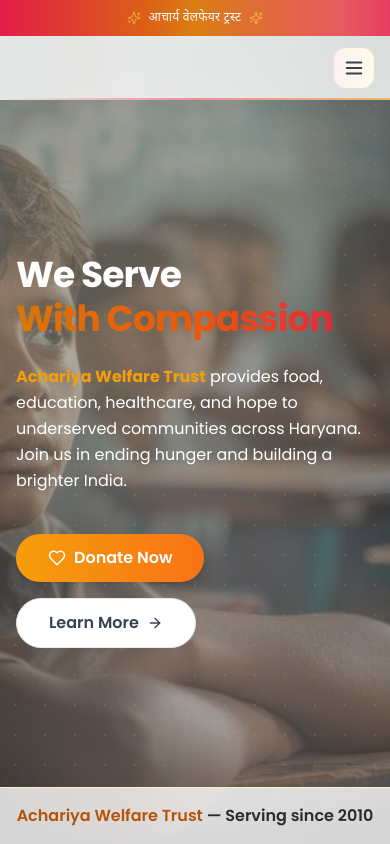
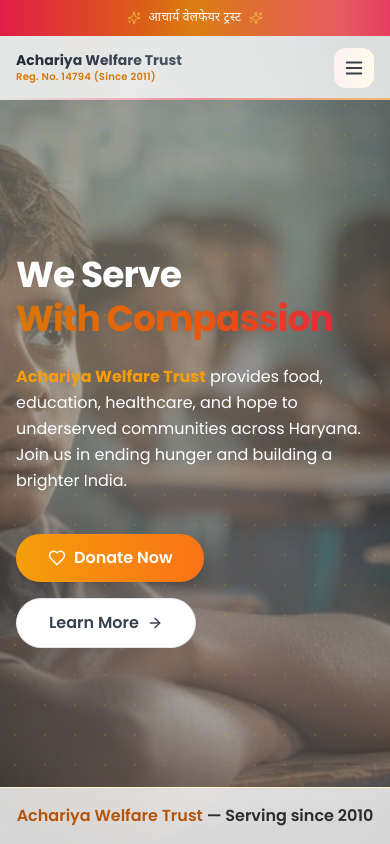
Before and after one commit to Acharya-Group/achariya-welfare, a Next.js app: page / in a window 390 px wide. Shown: the top 844 px of the page. Built offline with nearby package versions, Linux system fonts and the light colour scheme.

Commit message:
correct responshiv

```diff
--- a/src/app/page.tsx
+++ b/src/app/page.tsx
@@ -23,7 +23,7 @@
 
 export default function HomePage() {
   return (
-    <>
+    <div className='overflow-hidden'>
       <HeroSection />
       <StatsSection />
       <MissionVisionSection />
@@ -37,6 +37,6 @@
       <BlogSection/>
       <ContactSection />
       <CTASection />
-    </>
+    </div>
   );
 }
--- a/src/components/Navbar.tsx
+++ b/src/components/Navbar.tsx
@@ -88,7 +88,7 @@
                   priority
                 />
               </div> */}
-              <div className="hidden sm:block">
+              <div>
                 <p className="text-sm lg:text-base font-bold bg-gradient-to-r from-gray-800 to-gray-600 bg-clip-text text-transparent leading-tight">
                   Achariya Welfare Trust
                 </p>
```
